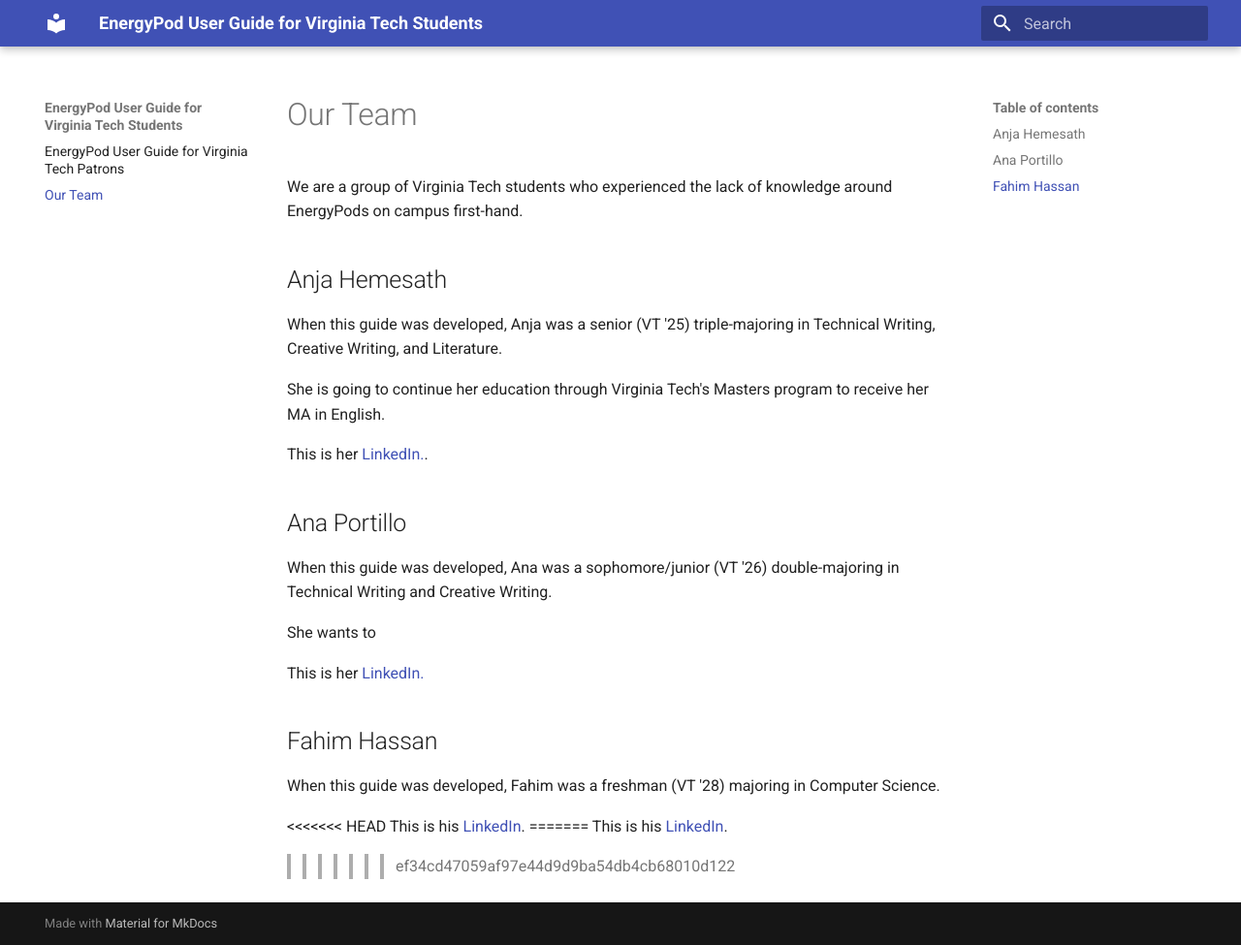
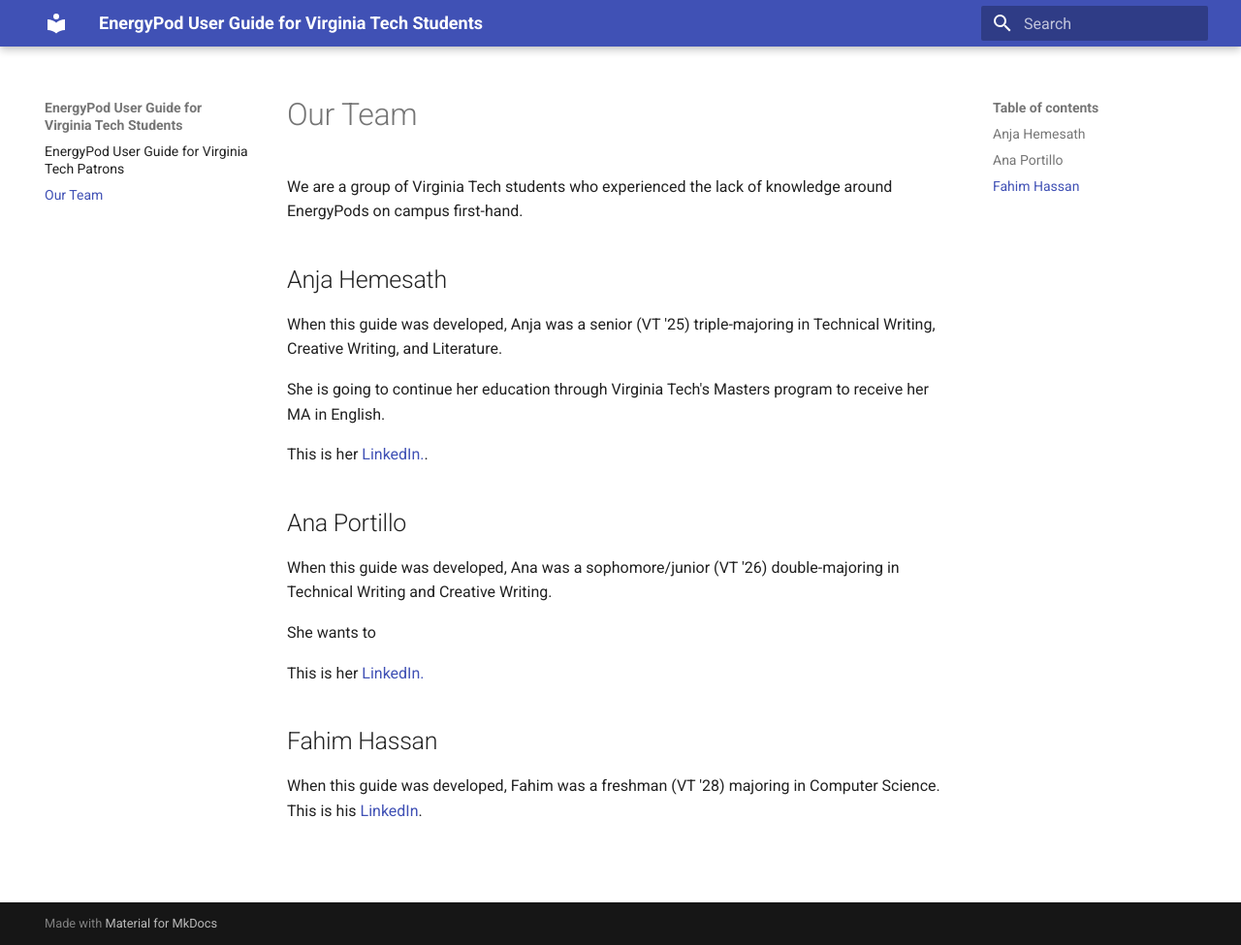
Before and after one commit to anacportillo23/anacportillo23.github.io, an MkDocs documentation site: the page built from docs/about-us.md, in a window 1280 px wide and 975 px high. Shown: the whole window at 97% size. Built offline with MkDocs 1.6.1 and Material for MkDocs 9.7.7, drawn with Linux system fonts in a browser that asks for light colours.

Commit message:
Fixed the about me

```diff
--- a/docs/about-us.md
+++ b/docs/about-us.md
@@ -19,10 +19,4 @@ This is her [LinkedIn.](www.linkedin.com/in/ana-portillo-295b50290)
 
 ## Fahim Hassan
 When this guide was developed, Fahim was a freshman (VT '28) majoring in Computer Science.
-
-<<<<<<< HEAD
-This is his [LinkedIn]().
-=======
 This is his [LinkedIn](https://www.linkedin.com/in/fahim-hassan-1244321a6/).
-
->>>>>>> ef34cd47059af97e44d9d9ba54db4cb68010d122
```
